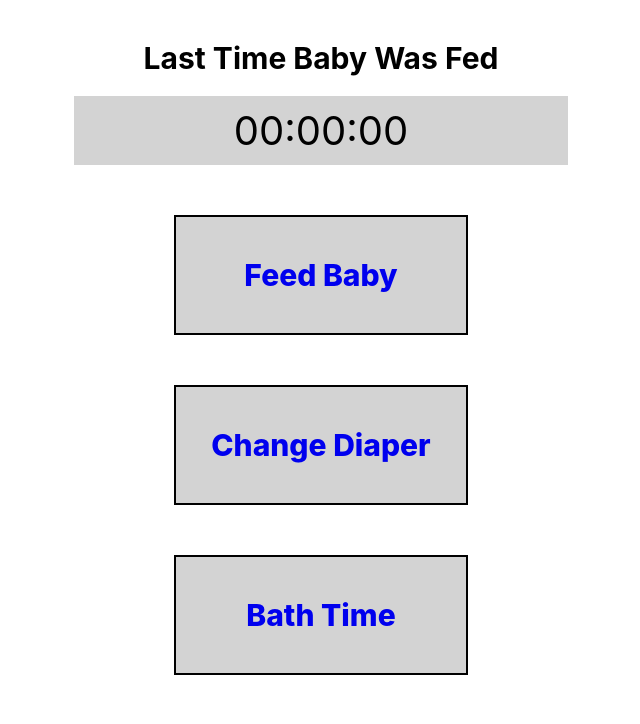
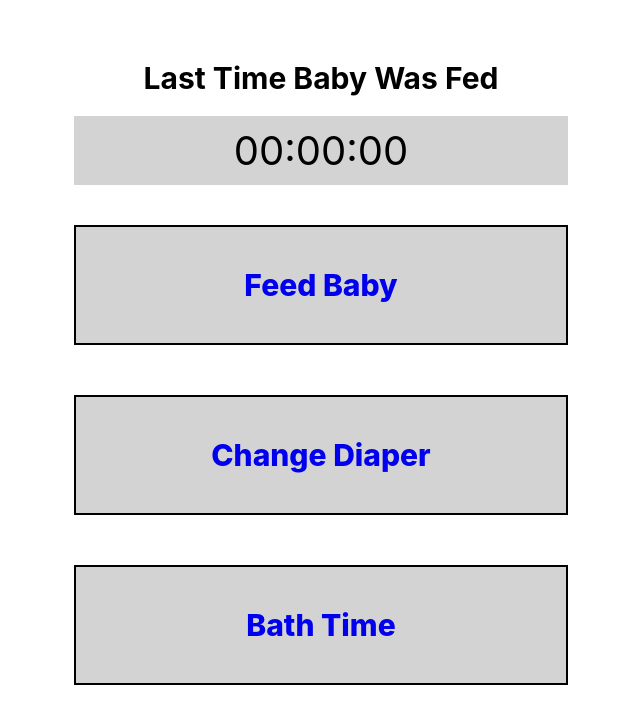
Before and after one commit to Jimmicorey/my-baby-log-app, a React (Create React App) app: page /changediaper in a window 1280 px wide. Shown: the top 724 px of the page, without its empty margins (319-959 px from the left). Built offline with nearby package versions, Linux system fonts and the light colour scheme.

Commit message:
back to square one!

```diff
--- a/src/App.js
+++ b/src/App.js
@@ -1,65 +1,20 @@
 import React from 'react';
-import { Route } from 'react-router-dom';
-import "./App.css";
-
-// import FeedBaby from './FeedBaby';
-// import ChangeDiaper from './ChangeDiaper';
-// import BathTime from './BathTime';
+import { BrowserRouter, Link, Switch, Route } from 'react-router-dom';
+import HomePage from './HomePage';
+import './App.css';
+import { render } from '@testing-library/react';
 
 
-
-///////////////////////////////////////////////////////////////////////
-//timer should be a functional component
-class Header extends React.Component {
-  render() {
-    return (
-      <div className="flex-container">
-        <h1>Last Time Baby Was Fed</h1>
-        <p className='timer'>00:00:00</p>
-      </div>
-    )
-  }
-}
-
-
-///////////////////////////////////////////////////////////////////////
-//each "button" should be a separate component...
-//maybe better to be separate ROUTES/LINKS to open different pages
-class NavButtons extends React.Component {
-  render() {
-    return (
-      <div className="flex-container">
-        <a href="feed-baby.html" className="button">Feed Baby</a>
-        {/* <Route path='/feedbaby' component={FeedBaby} className='button'>Feed Baby</Route> */}
-
-        <a href="change-diaper.html" className="button">Change Diaper</a>
-        {/* <Route path='/changediaper' component={ChangeDiaper} className='button'>Change Diaper</Route> */}
-
-        <a href="bath-time.html" className="button">Bath Time</a>
-        {/* <Route path='/bathtime' component={BathTime} className='button'>Bath Time</Route> */}
-      </div>
-    )
-  }
-}
-
-
-
-
-
-///////////////////////////////////////////////////////////////////////
-// RENDERS APP TO VIEWPORT
 function App() {
   return (
-    <main className='App'>
+    <BrowserRouter>
 
-      <Header />
-      <NavButtons />
+      <main className='App'>
+      <HomePage />
+      </main>
 
-    </main>
+    </BrowserRouter>
   );
 }
 
-
-
-
 export default App;
--- a/src/BathTime.css
+++ /dev/null
@@ -1,68 +0,0 @@
-* {
-    box-sizing: border-box;
-}
-
-body {
-    margin: 20px 10px;
-    font-size: 20px;
-}
-
-h1 {
-    text-align: center;
-    padding: 10px 70px;
-    font-size: 30px;
-}
-
-header > p {
-    text-align: center;
-    font-size: 40px;
-    margin: -20px 15px 10px;
-    padding: 25px;
-    background-color: lightgray;
-}
-
-main, .flex-container {
-    display: flex;
-    flex-direction: column;
-    justify-content: space-evenly;
-    align-items: center;
-}
-
-.flex-container {
-    margin: 100px 0 20px;
-}
-
-.flex-container-row {
-    display: flex;
-    flex-direction: row;
-    justify-content: space-evenly;
-    align-items: center;
-    width: 75%;
-    margin: 100px 0;
-}
-
-a {
-    text-decoration: none;
-}
-
-.button {
-    width: 105%;
-    font-size: 30px;
-    font-weight: 800;
-    text-align: center;
-    padding: 40px 55px;
-    margin: 0 0 20px 0;
-    border: 2px solid black;
-    background: lightgray;
-}
-
-.button-nav {
-    width: 100%;
-    font-size: 30px;
-    font-weight: 800;
-    text-align: center;
-    border: 2px solid black;
-    background: lightgray;
-    margin: 20px;
-    padding: 20px 20px;
-}
--- a/src/ChangeDiaper.css
+++ /dev/null
@@ -1,64 +0,0 @@
-* {
-    box-sizing: border-box;
-}
-
-body {
-    margin: 20px 10px;
-    font-size: 20px;
-}
-
-header {
-    margin-bottom: -80px;
-}
-
-header > p {
-    text-align: center;
-    padding: 10px;
-    font-size: 30px;
-}
-
-
-main, .flex-container {
-    display: flex;
-    flex-direction: column;
-    justify-content: space-evenly;
-    align-items: center;
-}
-
-.flex-container {
-    margin: 100px 0 20px;
-}
-
-.flex-container-row {
-    display: flex;
-    flex-direction: row;
-    justify-content: space-evenly;
-    align-items: center;
-    width: 75%;
-}
-
-a {
-    text-decoration: none;
-}
-
-.button {
-    width: 105%;
-    font-size: 30px;
-    font-weight: 800;
-    text-align: center;
-    padding: 40px 75px;
-    margin: 0 0 20px 0;
-    border: 2px solid black;
-    background: lightgray;
-}
-
-.button-nav {
-    width: 100%;
-    font-size: 30px;
-    font-weight: 800;
-    text-align: center;
-    border: 2px solid black;
-    background: lightgray;
-    margin: 10px;
-    padding: 20px 20px;
-}
--- a/src/FeedBaby.css
+++ /dev/null
@@ -1,64 +0,0 @@
-* {
-    box-sizing: border-box;
-}
-
-body {
-    margin: 20px 10px;
-    font-size: 20px;
-}
-
-header {
-    margin-bottom: -50px;
-}
-
-header > p {
-    text-align: center;
-    padding: 10px;
-    font-size: 30px;
-}
-
-
-.flex-container {
-    display: flex;
-    flex-direction: column;
-    justify-content: space-evenly;
-    align-items: center;
-    margin: 100px 0;
-}
-
-.flex-container-row {
-    display: flex;
-    flex-direction: row;
-    justify-content: space-evenly;
-    align-items: center;
-    width: 100%;
-    margin-bottom: 50px;
-}
-
-a {
-    text-decoration: none;
-}
-
-.button {
-    flex: 1;
-    font-size: 30px;
-    font-weight: 800;
-    text-align: center;
-    height: 100px;
-    padding: 10px;
-    margin: 20px 10px 30px;
-    border: 2px solid black;
-    background: lightgray;
-
-}
-
-.button-nav {
-    width: 100%;
-    font-size: 30px;
-    font-weight: 800;
-    text-align: center;
-    border: 2px solid black;
-    background: lightgray;
-    margin: 150px 10px 10px;
-    padding: 20px 20px;
-}
--- /dev/null
+++ b/src/HomePage.js
@@ -0,0 +1,30 @@
+import React from 'react';
+
+
+function Timer() {
+    return (
+        <div className="flex-container">
+            <h1>Last Time Baby Was Fed</h1>
+            <p className='timer'>00:00:00</p>
+        </div>
+    )
+}
+
+
+class HomePage extends React.Component {
+    render() {
+        return (
+        <div>
+            <Timer />
+
+            <div className="flex-container">
+            <a href='/feedbaby' className='button'>Feed Baby</a>
+            <a href='/changediaper' className='button'>Change Diaper</a>
+            <a href='/bathtime' className='button'>Bath Time</a>
+            </div>
+        </div>
+        )
+    }
+}
+
+export default HomePage;
--- a/src/index.js
+++ b/src/index.js
@@ -1,11 +1,11 @@
 import React from 'react';
 import ReactDOM from 'react-dom';
+import './index.css';
 import App from './App';
-import './index.css';
-import { BrowserRouter } from 'react-router-dom';
+
+
 
 ReactDOM.render(
-  <BrowserRouter>
-    <App />
-  </BrowserRouter>,
-  document.getElementById('root'));
+    <App />,
+    document.getElementById('root')
+);
```
Also changed, not shown: src/BathTime.js (deleted, +0 -36 lines), src/ChangeDiaper.js (deleted, +0 -37 lines), src/FeedBaby.js (deleted, +0 -43 lines).
